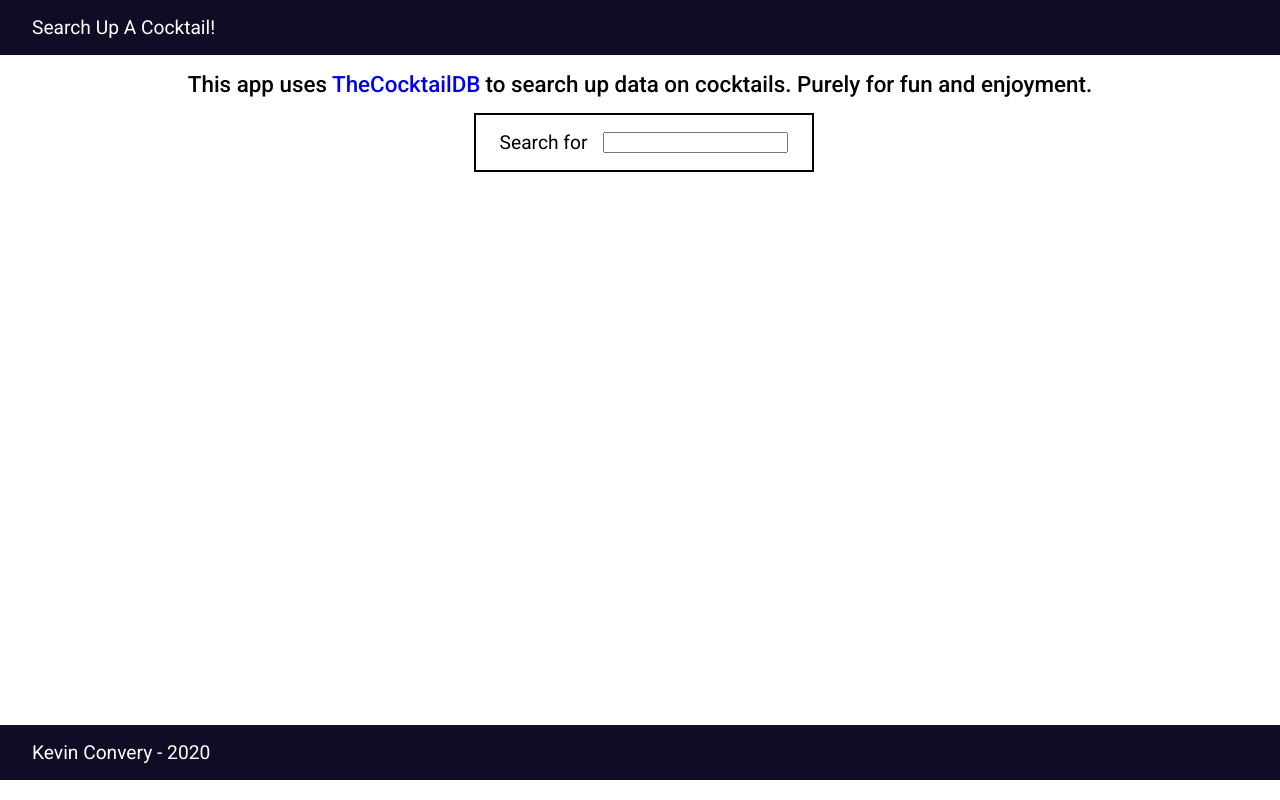
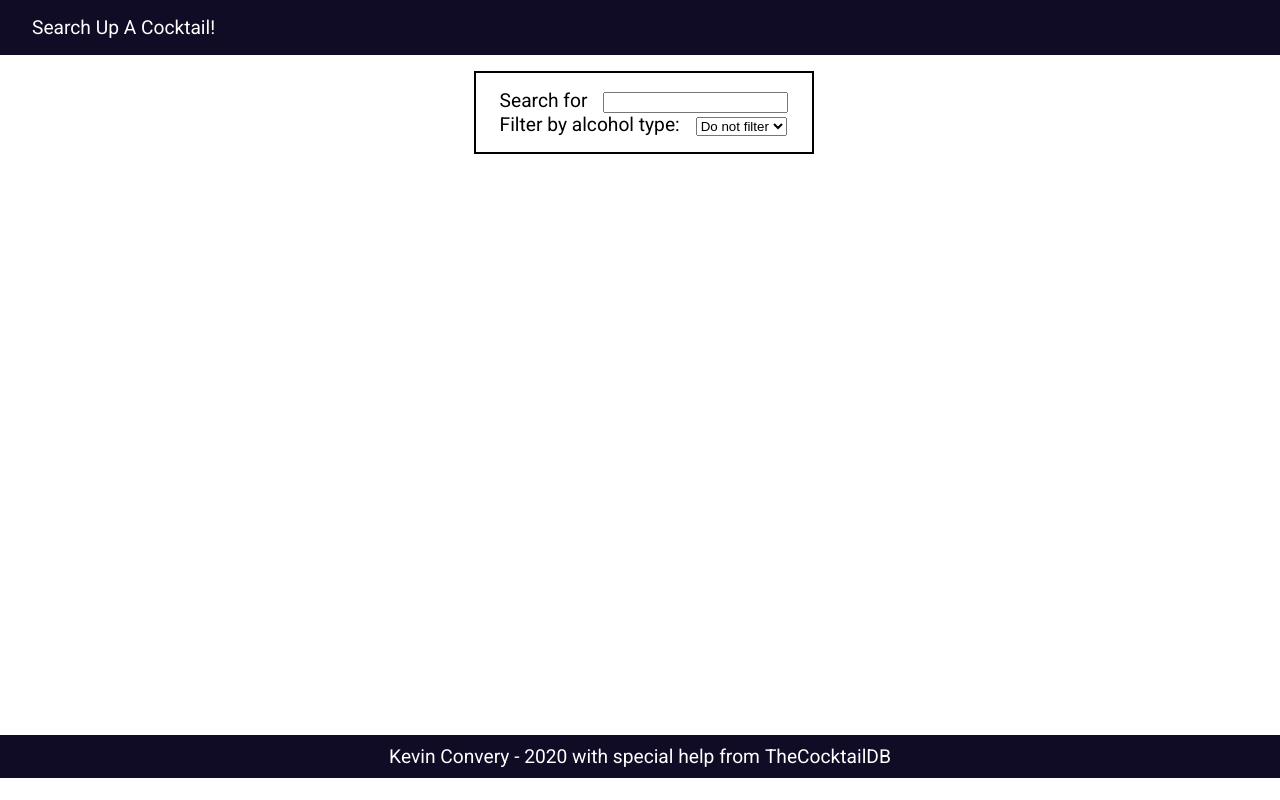
Before and after one commit to kevinconvery/cocktaildb-api-project, a React (Create React App) app: page / in a window 1280 px wide. Built offline with nearby package versions, Linux system fonts and the light colour scheme.

Commit message:
build out search form

```diff
--- a/src/App.css
+++ b/src/App.css
@@ -13,7 +13,7 @@ body {
   flex-direction: column;
   align-items: center;
   max-width: 90vw;
-  min-height: 78.5vh;
+  min-height: 85vh;
   flex-grow: 1;
   margin: 0 auto;
 }
@@ -40,5 +40,21 @@ body {
 
 .main-footer {
   min-height: 10px;
+  display: flex;
   justify-content: center;
+  align-items: center;
+  padding: 10px;
 }
+
+.main-footer span {
+  margin-right: 5px;
+}
+
+.main-footer a {
+  text-decoration: none;
+  color: white;
+}
+
+.main-footer a:hover {
+  color: #858282;
+}
--- a/src/App.js
+++ b/src/App.js
@@ -9,16 +9,19 @@ function App() {
   const [searchResults, setSearchResults] = useState("")
   const [modalData, setModalData] = useState("")
   const [modalVisible, setModalVisible] = useState(false)
+  const [alcoholType, setAlcoholType] = useState("")
 
-  const handleSubmit = async e => {
-    e.preventDefault()
-    setSearchResults('')
-    const endpoint = `https://www.thecocktaildb.com/api/json/v1/1/search.php?s=${searchField}`
-    const response = searchField && await fetch(endpoint)
+  const fetchData = async search => {
+    const endpoint = search && `https://www.thecocktaildb.com/api/json/v1/1/search.php?s=${search}`
+    const response = search && await fetch(endpoint)
     const data = response && await response.json()
-    const { drinks } = data
-    if (drinks) {
-      const myDrinks = drinks.map((drink) => {
+    return new Promise((resolve, reject) => {
+      data ? resolve(data) : reject('Error')
+    })
+  }
+
+  const buildSearchData = async data => {
+    const drinks = data.map((drink) => {
       const { strDrink, strInstructions, strGlass, strDrinkThumb } = drink
       const drinkIngredients = []
       const ingredientPrefix = `strIngredient`
@@ -46,8 +49,17 @@ function App() {
           thumbnail: strDrinkThumb
         }
       })
+    return new Promise((resolve, reject) => {
+      drinks ? resolve(drinks) : reject('Error')
+    })
+  }
+
+  const handleSubmit = async e => {
+    e.preventDefault()
+    setSearchResults('')
+    const data = await fetchData(searchField)
+    const myDrinks = data.drinks && await buildSearchData(data.drinks)
     setSearchResults(myDrinks)
-    }
     setSearchField('')
   }
 
@@ -63,16 +75,14 @@ function App() {
   return (
     <div className="App">
       <header className="main-header">
-        Search Up A Cocktail!
+        Search Up A Cocktail! {alcoholType && `Current alcohol of choice is ${alcoholType}!`}
       </header>
-      <div className="container-header">
-        This app uses <a href="https://www.thecocktaildb.com/api.php">TheCocktailDB</a> to search up data on cocktails. Purely for fun and enjoyment.
-      </div>
       <div className="container">
         <SearchForm
           submitForm={handleSubmit}
           setSearchField={setSearchField}
           searchField={searchField}
+          setAlcoholType={setAlcoholType}
         />
         <ResultsDisplay
           select={selectDrink}
@@ -86,7 +96,7 @@ function App() {
         />
       )}
       <div className="main-footer">
-        Kevin Convery - 2020
+        <span>Kevin Convery - 2020 with special help from</span> <a href="https://www.thecocktaildb.com/api.php">TheCocktailDB</a>
       </div>
     </div>
   )
--- a/src/components/SearchForm/SearchForm.css
+++ b/src/components/SearchForm/SearchForm.css
@@ -1,6 +1,8 @@
 .cocktail-search-form {
   display: flex;
-  align-items: center;
+  flex-direction: column;
+  justify-content: center;
+  align-items: space-between;
   margin-top: 1rem;
   margin-left: .5rem;
   padding: 1rem 1.5rem;
--- a/src/components/SearchForm/SearchForm.js
+++ b/src/components/SearchForm/SearchForm.js
@@ -2,9 +2,10 @@ import React from 'react'
 import './SearchForm.css'
 
 const SearchForm = props => {
-  const { submitForm, searchField, setSearchField } = props
+  const { submitForm, searchField, setSearchField, setAlcoholType } = props
   return (
-    <form onSubmit={submitForm} className="cocktail-search-form" >
+    <form onSubmit={submitForm} className="cocktail-search-form">
+      <div class="form-option">
         <label htmlFor="search-field" className="search-field-label">
           Search for
         </label>
@@ -14,6 +15,22 @@ const SearchForm = props => {
           value={searchField}
           onChange={(e => setSearchField(e.target.value))}
         />
+      </div>
+      <div class="form-option">
+        <label htmlFor="alcohol-type" className="search-field-label">
+          Filter by alcohol type:
+        </label>
+        <select name="alcohol-type" onChange={(e => setAlcoholType(e.target.value))}>
+          <option value="">Do not filter</option>
+          <option value="gin">Gin</option>
+          <option value="rum">Rum</option>
+          <option value="whisky">Whisky</option>
+          <option value="vodka">Vodka</option>
+          <option value="tequila">Tequila</option>
+          <option value="beer">Beer</option>
+          <option value="wine">Wine</option>
+        </select>
+      </div>
     </form>
   )
 }
```
Lines whose indentation alone changed are shown as unchanged.
